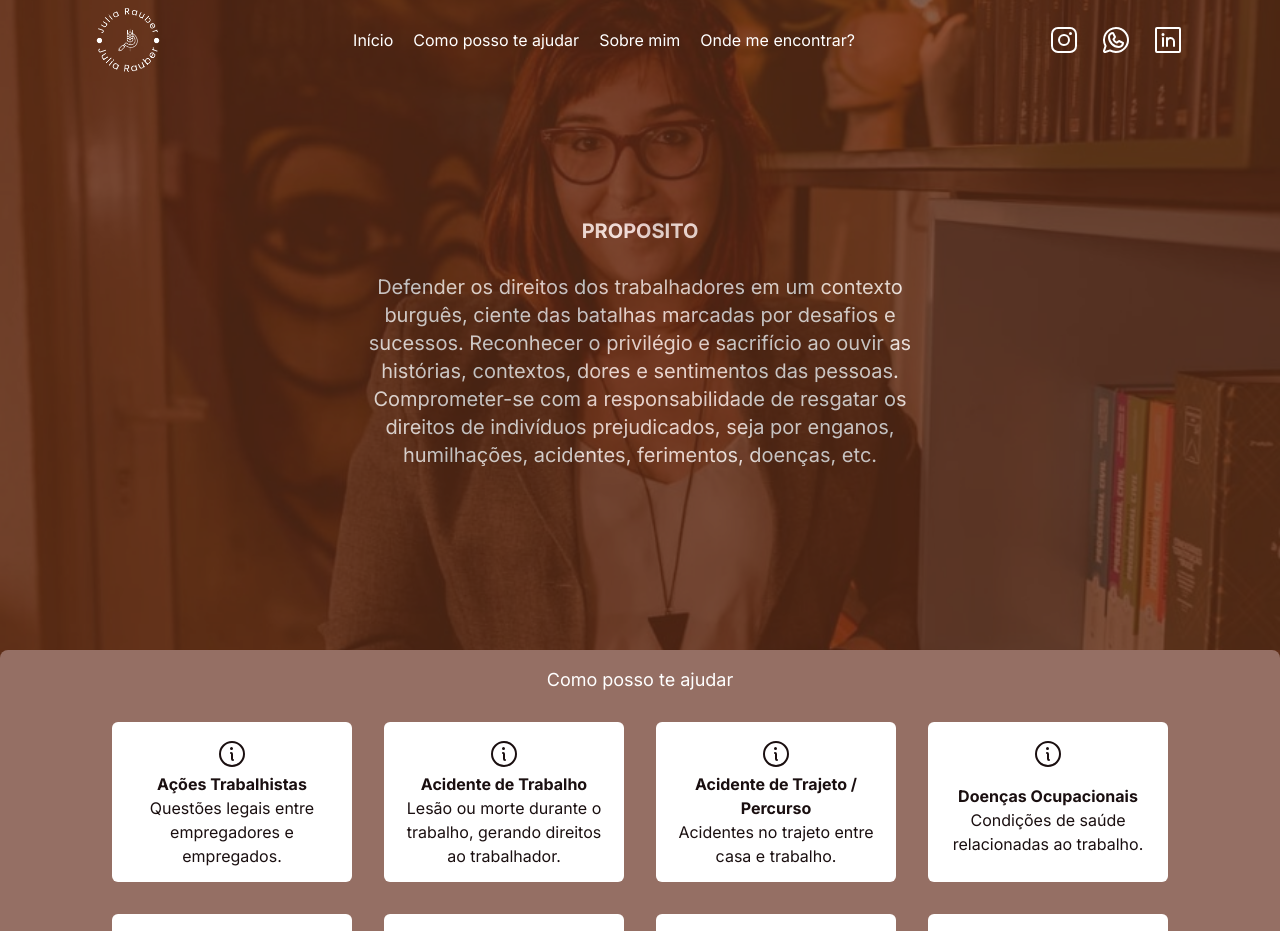
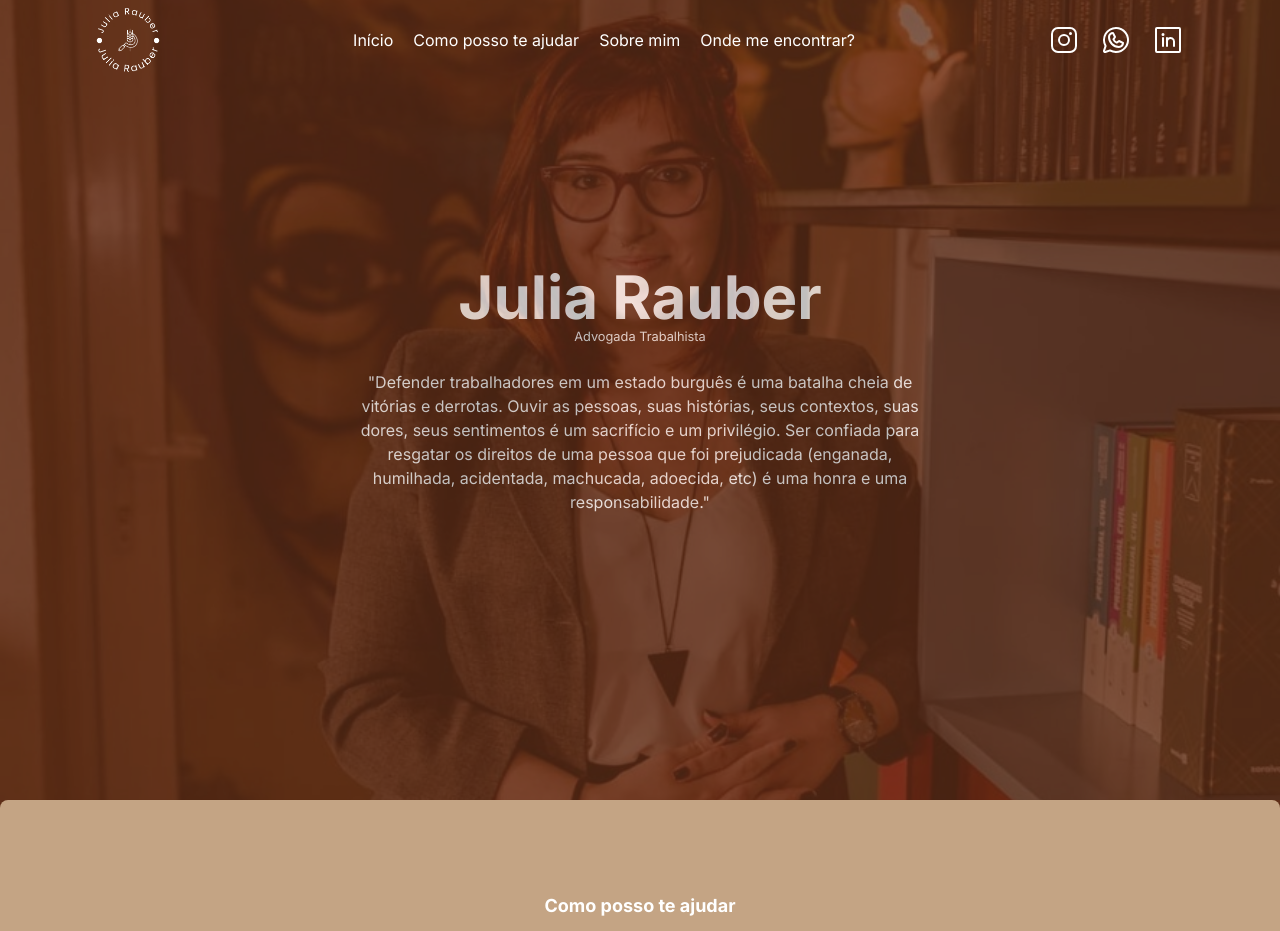
Before and after one commit to tulliorbr/advjulia, a Next.js app: page / in a window 1280 px wide. Shown: the top 931 px of the page. Built offline with nearby package versions, Linux system fonts and the light colour scheme.

Commit message:
progress

```diff
--- a/src/components/HowToHelp.tsx
+++ b/src/components/HowToHelp.tsx
@@ -56,8 +56,8 @@ const CardInformation: React.FC = () => {
   ];
 
   return (
-    <div className="bg-light-brown shadow-md rounded-lg p-4 w-full flex flex-col items-center justify-center">
-      <p className="mb-3 text-lg">Como posso te ajudar</p>
+    <div className="bg-light-brown shadow-md rounded-lg p-4 w-full flex flex-col items-center justify-center h-screen">
+      <p className="mb-3 font-bold text-lg">Como posso te ajudar</p>
       <div className="flex flex-wrap justify-center w-full">
         {infoCards.map((infoCard, index) => (
           <div key={index} className="m-4">
--- a/src/components/ImageSlider.tsx
+++ b/src/components/ImageSlider.tsx
@@ -20,17 +20,17 @@ const ImageSlider = () => {
 
   return (
     <div className="relative h-full w-full">
-      <p className="absolute text-white text-center  top-1/3 md:left-1/4 md:right-1/4 px-10 bottom-1/3 text-sm md:text-base lg:text-lg xl:text-xl">
-        <strong>PROPOSITO</strong>
+      <div className="absolute text-white text-center flex flex-col top-[20%] md:top-1/3 md:left-1/4 md:right-1/4 px-10 bottom-1/3 ">
+        <p className="text-6xl text-center font-bold">Julia Rauber</p>
+        <small>Advogada Trabalhista</small>
         <br />
-        <br />
-        Defender os direitos dos trabalhadores em um contexto burguês, ciente
-        das batalhas marcadas por desafios e sucessos. Reconhecer o privilégio e
-        sacrifício ao ouvir as histórias, contextos, dores e sentimentos das
-        pessoas. Comprometer-se com a responsabilidade de resgatar os direitos
-        de indivíduos prejudicados, seja por enganos, humilhações, acidentes,
-        ferimentos, doenças, etc.
-      </p>
+        {`"Defender trabalhadores em um estado burguês é uma batalha cheia de
+        vitórias e derrotas. Ouvir as pessoas, suas histórias, seus contextos,
+        suas dores, seus sentimentos é um sacrifício e um privilégio. Ser
+        confiada para resgatar os direitos de uma pessoa que foi prejudicada
+        (enganada, humilhada, acidentada, machucada, adoecida, etc) é uma honra
+        e uma responsabilidade."`}
+      </div>
       <div className="opacity-25">
         <Slide arrows={false} duration={3000}>
           {imageSlider.map((image, index) => (
@@ -38,7 +38,7 @@ const ImageSlider = () => {
               <Image
                 src={image}
                 alt={`imageSlider-${index}`}
-                className="object-cover w-full h-[650px] max-w-full"
+                className="object-cover w-full h-screen max-w-full"
                 style={{
                   objectPosition:
                     index >= 0 && index <= 2 ? "50% 25%" : "50% 45%",
--- a/src/components/InfoCard.tsx
+++ b/src/components/InfoCard.tsx
@@ -9,7 +9,7 @@ interface InfoCardProps {
 
 const InfoCard: React.FC<InfoCardProps> = ({ title, description }) => {
   return (
-    <div className="bg-white text-primary-dark rounded-md flex flex-col items-center p-3 text-center w-60 h-40">
+    <div className="bg-white text-primary-dark rounded-md flex flex-col items-center p-3 text-center w-60 h-40 transition-transform transform hover:scale-110 hover:shadow-2xl border-b-4 border-dark-brown border-primary">
       <div className="mt-1">
         <Info size={32} />
       </div>
--- a/tailwind.config.ts
+++ b/tailwind.config.ts
@@ -18,7 +18,7 @@ const config: Config = {
         'secondary': '#845e2c',
         'accent': '#c0988a',
         'dark-brown': '#5e2e18',
-        'light-brown': '#956f64',
+        'light-brown': '#C4A484',
       },
     },
   },
```
